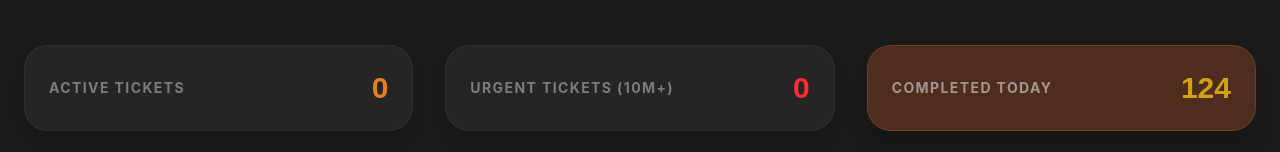
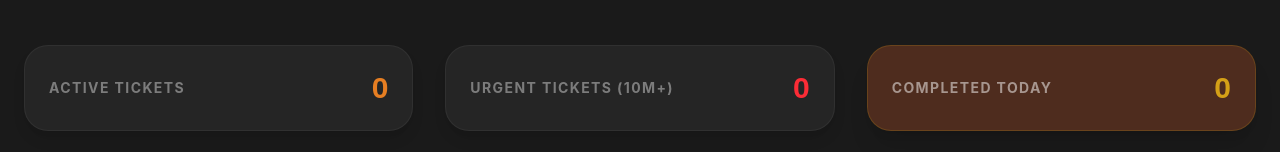
Before and after one commit to Fidelkyalo/Kolay-Restaurant, a React app in the folder web/: page /kds in a window 1280 px wide. Shown: the part 645-797 px from the top of the page. Built offline with nearby package versions, Linux system fonts and the light colour scheme; the HTML template or start-up script is replaced by a standard one.

Commit message:
Reset: Dynamized KDS stats and cleared hardcoded counters

```diff
--- a/web/src/pages/KDS.jsx
+++ b/web/src/pages/KDS.jsx
@@ -3,15 +3,17 @@ import { Clock, CheckCircle2, AlertCircle, ChefHat, Timer, ArrowRight, History,
 import { Link } from 'react-router-dom';
 
 const KDS = () => {
-    const [activeOrders, setActiveOrders] = useState([]);
+    const [allOrders, setAllOrders] = useState([]);
+    const activeOrders = allOrders.filter(o => o.status === 'PENDING' || o.status === 'PREPARING');
+    const completedToday = allOrders.filter(o => o.status === 'READY' || o.status === 'SERVED').length;
 
     useEffect(() => {
         const loadOrders = () => {
             const saved = localStorage.getItem('kolay_orders');
             if (saved) {
-                const allOrders = JSON.parse(saved);
-                // Filter for PENDING or PREPARING (Uppercase as standardized)
-                setActiveOrders(allOrders.filter(o => o.status === 'PENDING' || o.status === 'PREPARING'));
+                setAllOrders(JSON.parse(saved));
+            } else {
+                setAllOrders([]);
             }
         };
         loadOrders();
@@ -20,15 +22,11 @@ const KDS = () => {
     }, []);
 
     const updateStatus = (id, newStatus) => {
-        const saved = localStorage.getItem('kolay_orders');
-        if (saved) {
-            const allOrders = JSON.parse(saved);
-            const updated = allOrders.map(order =>
-                order.id === id ? { ...order, status: newStatus } : order
-            );
-            localStorage.setItem('kolay_orders', JSON.stringify(updated));
-            setActiveOrders(updated.filter(o => o.status === 'PENDING' || o.status === 'PREPARING'));
-        }
+        const updated = allOrders.map(order =>
+            order.id === id ? { ...order, status: newStatus } : order
+        );
+        localStorage.setItem('kolay_orders', JSON.stringify(updated));
+        setAllOrders(updated);
     };
 
     return (
@@ -144,7 +142,7 @@ const KDS = () => {
                 </div>
                 <div className="bg-primary p-6 rounded-3xl border border-accent/20 flex-1 flex items-center justify-between shadow-xl">
                     <span className="text-sm font-bold text-white/50 uppercase tracking-widest">Completed Today</span>
-                    <span className="text-3xl font-display font-bold text-accent">124</span>
+                    <span className="text-3xl font-display font-bold text-accent">{completedToday}</span>
                 </div>
             </div>
         </div>
```
